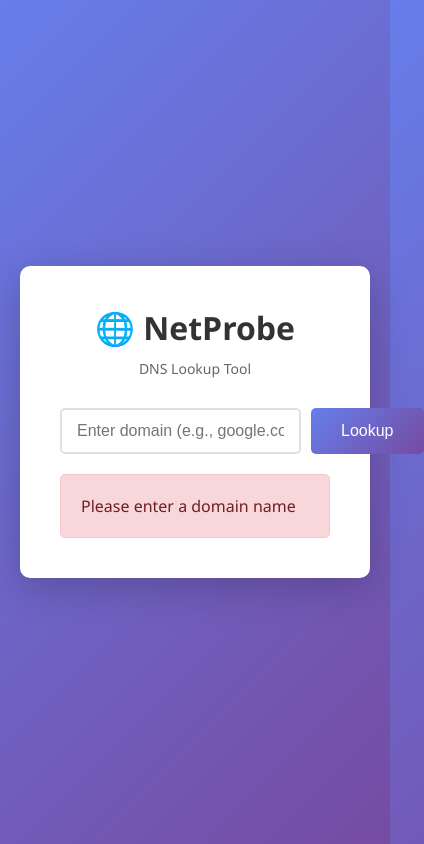
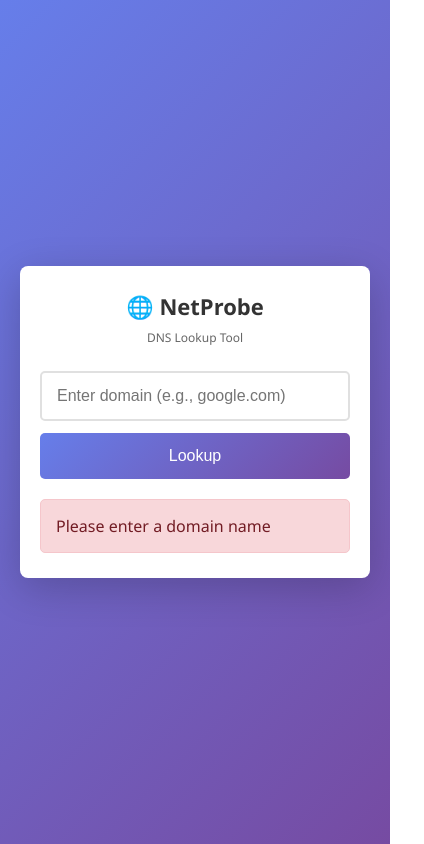
Before and after one commit to kimtechnos/netprobe-network-analyzer, a website: page index.html in a window 390 px wide. Both pictures are taken after a click on the button "Lookup". Shown: the whole page, 424 px wide, since content can reach past the window. Drawn offline with Linux system fonts and the light colour scheme.

Commit message:
fix UI responsiveness on smaller devices

```diff
--- a/index.html
+++ b/index.html
@@ -129,6 +129,123 @@
         color: #667eea;
         font-weight: bold;
       }
+
+      /* ============================================
+         RESPONSIVE DESIGN - MOBILE FIRST APPROACH
+         ============================================ */
+
+      /*
+         Media Queries: Apply styles when screen width is BELOW a certain size
+         Common breakpoints:
+         - Mobile: < 480px (small phones)
+         - Tablet: 481px - 768px
+         - Desktop: > 768px
+      */
+
+      /* For tablets and small screens (max-width: 768px) */
+      @media screen and (max-width: 768px) {
+        .container {
+          padding: 30px 25px; /* Reduce padding on smaller screens */
+          margin: 10px; /* Add small margin to prevent edge-to-edge */
+        }
+
+        h1 {
+          font-size: 24px; /* Slightly smaller heading */
+        }
+
+        .subtitle {
+          font-size: 13px;
+        }
+      }
+
+      /* For mobile phones (max-width: 480px) */
+      @media screen and (max-width: 480px) {
+        body {
+          padding: 10px; /* Less padding on mobile */
+        }
+
+        .container {
+          padding: 25px 20px; /* Even less padding */
+          border-radius: 8px; /* Slightly smaller radius */
+        }
+
+        h1 {
+          font-size: 22px; /* Smaller heading for mobile */
+          margin-bottom: 8px;
+        }
+
+        .subtitle {
+          font-size: 12px;
+          margin-bottom: 25px;
+        }
+
+        /* Stack input and button vertically on very small screens */
+        .input-group {
+          flex-direction: column; /* Stack vertically instead of horizontally */
+          gap: 12px; /* More space between stacked elements */
+        }
+
+        input {
+          width: 100%; /* Full width */
+          padding: 14px 15px; /* Slightly more padding for easier tapping */
+          font-size: 16px; /* Keep 16px to prevent iOS zoom on focus */
+        }
+
+        button {
+          width: 100%; /* Full width button */
+          padding: 14px 30px; /* More padding for better touch target */
+          font-size: 16px;
+        }
+
+        .result {
+          padding: 15px; /* Less padding on mobile */
+          margin-top: 15px;
+        }
+
+        .result h3 {
+          font-size: 16px; /* Smaller heading in results */
+        }
+
+        .address-list li {
+          padding: 10px; /* More padding for readability */
+          font-size: 14px; /* Slightly smaller font */
+          word-break: break-all; /* Break long IP addresses */
+        }
+      }
+
+      /* For very small phones (max-width: 360px) */
+      @media screen and (max-width: 360px) {
+        .container {
+          padding: 20px 15px; /* Minimal padding */
+        }
+
+        h1 {
+          font-size: 20px;
+        }
+
+        .subtitle {
+          font-size: 11px;
+        }
+
+        input,
+        button {
+          padding: 12px 15px;
+          font-size: 15px;
+        }
+      }
+
+      /* Landscape orientation on mobile devices */
+      @media screen and (max-height: 500px) and (orientation: landscape) {
+        body {
+          padding: 5px;
+        }
+
+        .container {
+          padding: 20px;
+          max-height: 95vh; /* Limit height */
+          overflow-y: auto; /* Allow scrolling if needed */
+        }
+      }
     </style>
   </head>
   <body>
```
